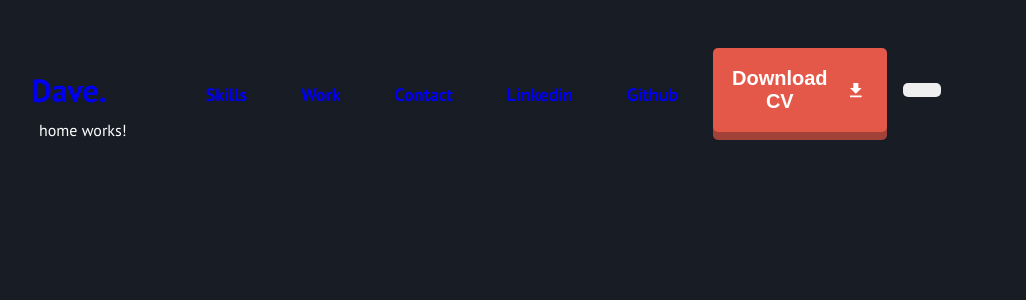
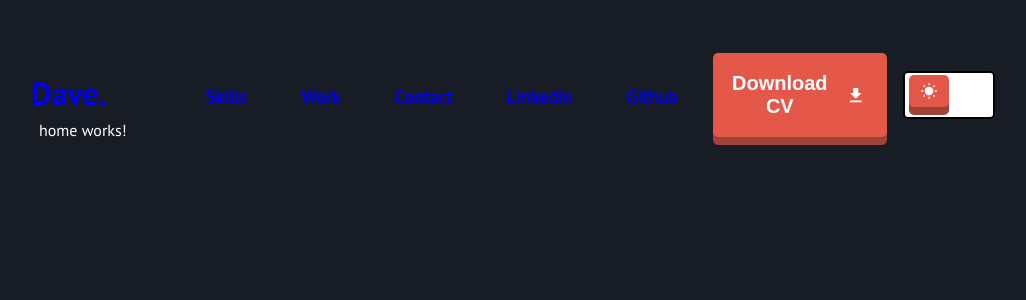
Before and after one commit to Vitrav/portfolio, an Angular app in the folder app/: page /home in a window 1280 px wide. Shown: the top 300 px of the page, without its empty margins (233-1259 px from the left). Built offline with nearby package versions, Linux system fonts and the light colour scheme.

Commit message:
Added toggle button

```diff
--- a/app/src/app/shared/components/navbar/navbar.component.html
+++ b/app/src/app/shared/components/navbar/navbar.component.html
@@ -25,8 +25,7 @@
                 <img src="assets/download.svg">
             </button>
 
-            <button class="btn btn-toggle">
-            </button>
+            <app-switch-button></app-switch-button>
         </div>
         <!-- <button class="btn-hamburger main-nav-hamburger">
 
--- /dev/null
+++ b/app/src/app/shared/components/switch-button/switch-button.component.html
@@ -0,0 +1,4 @@
+<label class="switch" for="checkbox">
+    <input type="checkbox" id="checkbox" />
+    <div class="slider"></div>
+  </label>
--- /dev/null
+++ b/app/src/app/shared/components/switch-button/switch-button.component.scss
@@ -0,0 +1,66 @@
+@import '../../styles/settings';
+.switch {
+    margin-top: 0.5rem;
+    position: relative;
+    display: inline-block;
+    height: 48px;
+    width: 92px;
+  }
+
+  .switch input {
+    display:none;
+  }
+
+  .slider {
+    position: absolute;
+    background-color: $color-6-normal;
+    bottom: 0;
+    cursor: pointer;
+    left: 0;
+    right: 0;
+    top: 0;
+    transition: .4s;
+    border-radius: 5px;
+    border: 2px solid black;
+
+  }
+
+  .slider:before {
+    background-color: $color-2-normal;
+    bottom: 10px;
+    content: "";
+    height: 32px;
+    box-shadow: 0 8px 0 0 $color-3-normal;
+    left: 4px;
+    position: absolute;
+    transition: .4s;
+    width: 40px;
+    border-radius: 5px;
+    background-image: url("../../assets/icons/sun.svg");
+    // background-size: contain;
+    background-repeat: no-repeat;
+    background-size: 50%;
+    background-position: center;
+  }
+
+  input:checked + .slider {
+    background-color: $color-6-normal;
+
+  }
+
+  input:checked + .slider:before {
+    transform: translateX(40px);
+    background-color: $color-2-normal;
+    background-image: url("../../assets/icons/moon.svg");
+    background-repeat: no-repeat;
+    background-size: 50%;
+    background-position: center;
+  }
+
+  .slider.round {
+    border-radius: 34px;
+  }
+
+  .slider.round:before {
+    border-radius: 50%;
+  }
--- /dev/null
+++ b/app/src/app/shared/components/switch-button/switch-button.component.ts
@@ -0,0 +1,15 @@
+import { Component, OnInit } from '@angular/core';
+
+@Component({
+  selector: 'app-switch-button',
+  templateUrl: './switch-button.component.html',
+  styleUrls: ['./switch-button.component.scss']
+})
+export class SwitchButtonComponent implements OnInit {
+
+  constructor() { }
+
+  ngOnInit(): void {
+  }
+
+}
--- a/app/src/app/shared/shared.module.ts
+++ b/app/src/app/shared/shared.module.ts
@@ -8,6 +8,7 @@ import { AccordionComponent } from './components/accordion/accordion.component';
 import { CarrouselComponent } from './components/carrousel/carrousel.component';
 import { HeroComponent } from './components/hero/hero.component';
 import { BreadcrumbComponent } from './components/breadcrumb/breadcrumb.component';
+import { SwitchButtonComponent } from './components/switch-button/switch-button.component';
 
 @NgModule({
     declarations: [
@@ -17,7 +18,8 @@ import { BreadcrumbComponent } from './components/breadcrumb/breadcrumb.componen
         AccordionComponent,
         CarrouselComponent,
         HeroComponent,
-        BreadcrumbComponent
+        BreadcrumbComponent,
+        SwitchButtonComponent
     ],
     imports: [
 
--- a/app/src/app/shared/styles/_button.scss
+++ b/app/src/app/shared/styles/_button.scss
@@ -32,6 +32,7 @@
         }
 
         &-icon{
+            margin-top: 5px;
             display: flex;
             align-items: center;
             fill: $color-5-normal;
```
Also changed, not shown: 1 other file (tests, documents, lock files or other folders).
